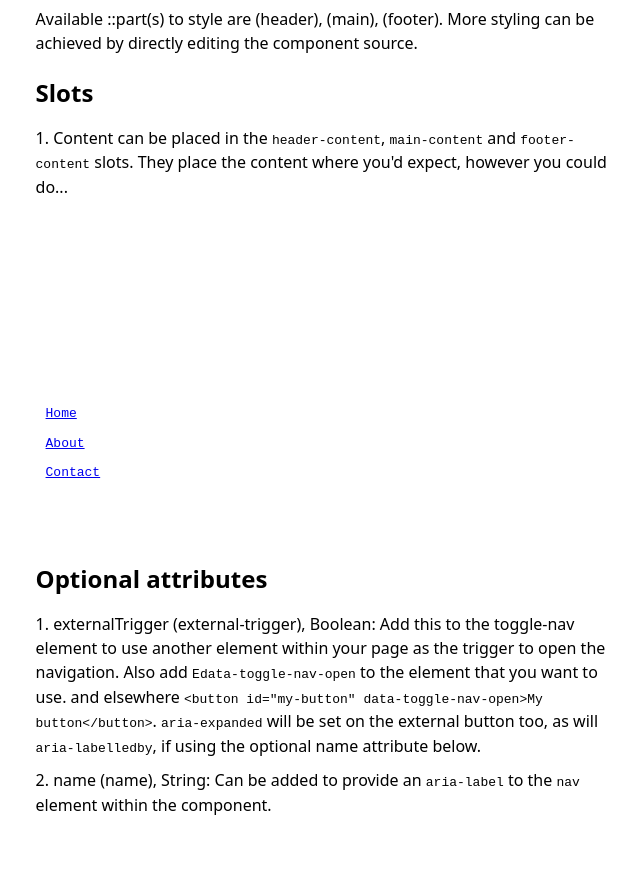
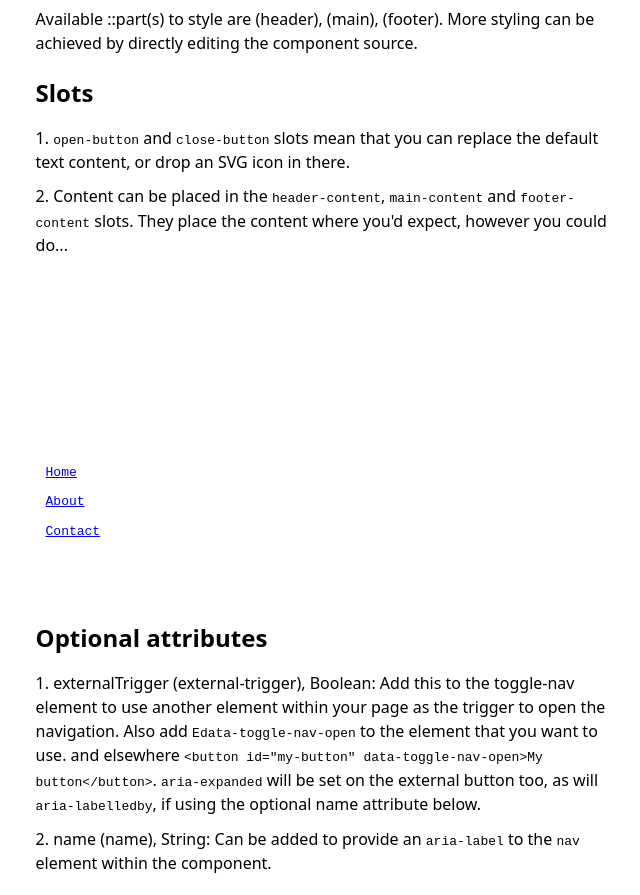
Before and after one commit to jk2908/toggle-nav, a website: page demo/index.html in a window 1280 px wide. Shown: the part 1723-2618 px from the top of the page, without its empty margins (317-957 px from the left). Before the commit the page ends 2560 px from the top, so only its background shows below. Drawn offline with Linux system fonts and the light colour scheme.

Commit message:
Update demo and README

```diff
--- a/demo/index.html
+++ b/demo/index.html
@@ -215,6 +215,10 @@
 
         <ol>
           <li>
+            <code>open-button</code> and <code>close-button</code> slots mean that you can replace
+            the default text content, or drop an SVG icon in there.
+          </li>
+          <li>
             Content can be placed in the <code>header-content</code>, <code>main-content</code>
             and <code>footer-content</code> slots. They place the content where you'd expect,
             however you could do...
```
Also changed, not shown: README.md.
